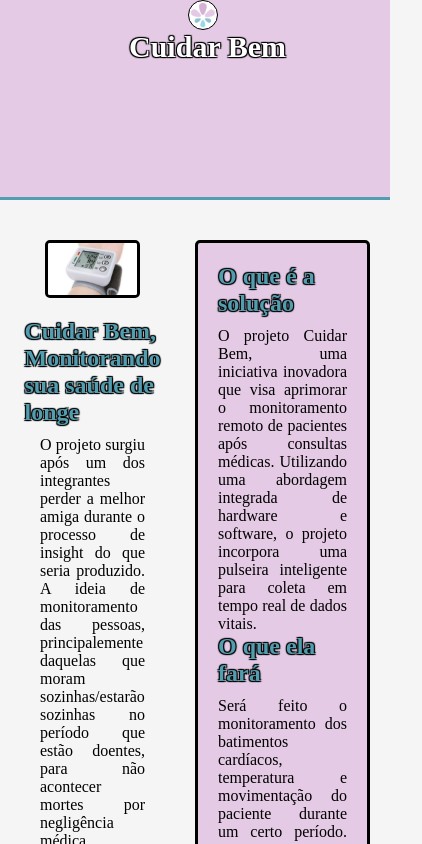
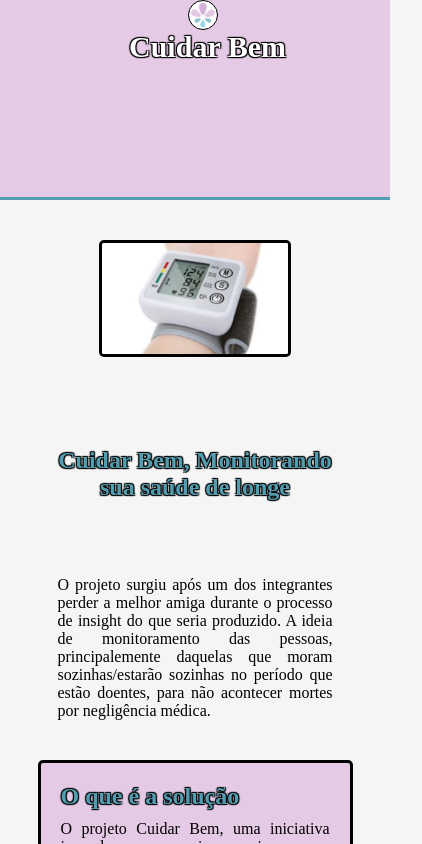
Before and after one commit to GabrielMachadoCP/Global-Solution-2023, a React (Vite) app: page /home in a window 390 px wide. Shown: the top 844 px of the page, 422 px wide, since content can reach past the window. Built offline with nearby package versions, Linux system fonts and the light colour scheme.

Commit message:
Responsividade completa, SITE COMPLETO

```diff
--- a/src/routes/Home.scss
+++ b/src/routes/Home.scss
@@ -10,7 +10,6 @@
     padding: 0px 20px 20px 20px;
     box-sizing: border-box;
     float: left;
-    padding-right: 50px;
     display: flex;
     flex-direction: column;
     align-items: center;
@@ -23,14 +22,15 @@
     }
 
     h2{
-      margin-top: 20px;
+      margin-top: 1%;
       color: var(--color-secundary);
       text-shadow: -1px -1px 1px #000, 1px -1px 1px #000, -1px 1px 1px #000, 1px 1px 1px #000;
+      text-align: center;
     }
 
     p{
       text-align: justify;
-      margin-top: 10px;
+      margin-top: 1%;
     }
   }
 
@@ -90,3 +90,38 @@
     }
   }
 }
+
+@media screen and (max-width: 865px){
+  main{
+    display: flex;
+    flex-direction: column;
+    align-items: center;
+
+    .principal{
+      width: 90%;
+      float: none;
+
+      img{
+        margin-bottom: 15px;
+        width: 70%;
+      }
+    }
+
+    .detalhes{
+      width: 90%;
+      min-height: 400px;
+
+      div{
+        margin-bottom: 15px;
+      }
+    }
+  }
+}
+
+@media screen and (max-width: 690px){
+  main{
+    .vantagens{
+      flex-direction: column;
+    }
+  }
+}
```
